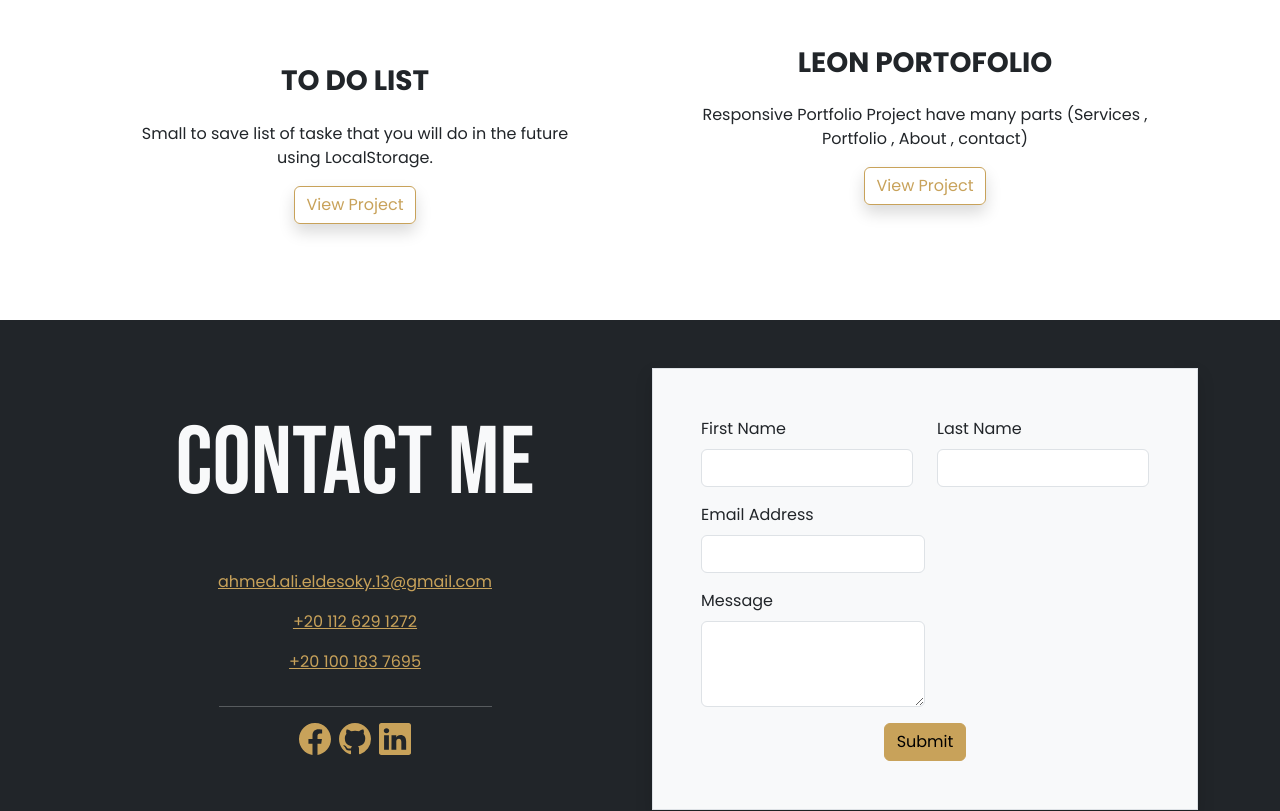
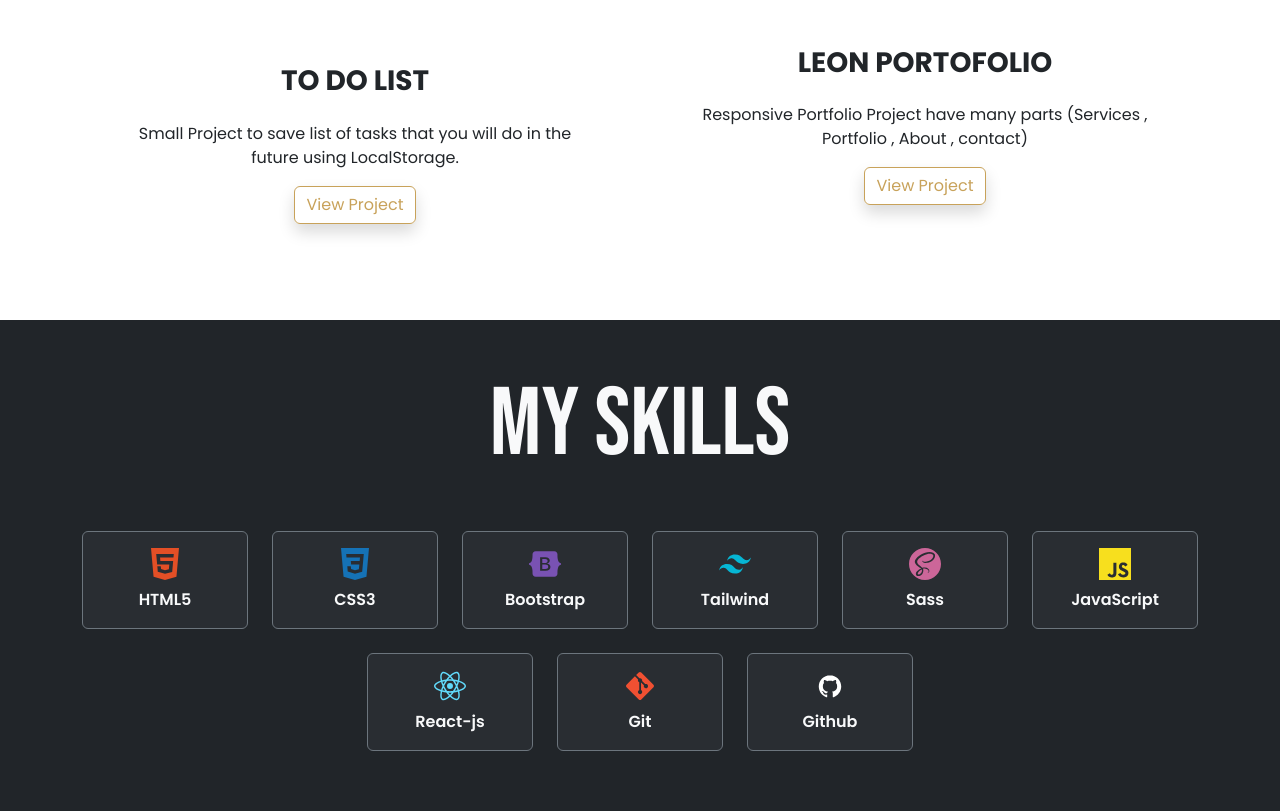
Before and after one commit to ahmed-ali-dev/Portfolio, a React (Create React App) app: page / in a window 1280 px wide. Shown: the part 1783-2594 px from the top of the page. Built offline with nearby package versions, Linux system fonts and the light colour scheme.

Commit message:
Add Skills section with icons

```diff
--- a/package.json
+++ b/package.json
@@ -13,6 +13,7 @@
     "react": "^19.1.1",
     "react-bootstrap": "^2.10.10",
     "react-dom": "^19.1.1",
+    "react-icons": "^5.5.0",
     "react-scripts": "5.0.1",
     "sass": "^1.92.0",
     "web-vitals": "^2.1.4"
--- a/public/index.html
+++ b/public/index.html
@@ -2,7 +2,7 @@
 <html lang="en">
   <head>
     <meta charset="utf-8" />
-    <link rel="icon" href="%PUBLIC_URL%/favicon.ico" />
+    <link rel="icon" href="../src/assets/images/unnamed.png" />
     <meta name="viewport" content="width=device-width, initial-scale=1" />
     <meta name="theme-color" content="#000000" />
     <meta
--- a/src/App.js
+++ b/src/App.js
@@ -3,6 +3,7 @@ import NavigationBar from "./components/NavigationBar";
 import Header from "./components/Header";
 import AboutSection from "./components/AboutSection";
 import ProjectsSection from "./components/ProjectsSection";
+import SkillsSection from "./components/SkillsSection";
 import ContactSection from "./components/ContactSection";
 import Footer from "./components/Footer";
 
@@ -13,6 +14,7 @@ function App() {
       <Header />
       <AboutSection />
       <ProjectsSection />
+      <SkillsSection />
       <ContactSection />
       <Footer />
     </div>
--- a/src/assets/ProjectsItems.js
+++ b/src/assets/ProjectsItems.js
@@ -7,7 +7,8 @@ const ProjectsItems = [
     projectImg: ToDoList,
     projectTitle: "To Do List",
     projectDescription:
-      "Small to save list of taske that you will do in the future using LocalStorage.",
+      "Small Project to save list of tasks that you will do in the future using LocalStorage.",
+    ProjectLink: "https://ahmed-ali-dev.github.io/To-Do-List/",
   },
   {
     id: 2,
@@ -15,6 +16,7 @@ const ProjectsItems = [
     projectTitle: "leon portofolio",
     projectDescription:
       "Responsive Portfolio Project have many parts (Services , Portfolio , About , contact)",
+    ProjectLink: "https://ahmed-ali-dev.github.io/HTML_AND_CSS_Template_One/",
   },
 ];
 
--- a/src/components/ContactSection.jsx
+++ b/src/components/ContactSection.jsx
@@ -3,7 +3,7 @@ import ContactForm from "./ContactForm";
 
 function ContactSection() {
   return (
-    <div className="bg-dark text-light py-5" id="contact">
+    <div className="bg-white text-dark py-5" id="contact">
       <div className="container">
         <div className="row">
           <div className="col-md-6 d-flex flex-column justify-content-center">
--- a/src/components/ProjectCard.jsx
+++ b/src/components/ProjectCard.jsx
@@ -12,7 +12,11 @@ function ProjectCard(props) {
             {props.ProjectName}
           </Card.Title>
           <Card.Text>{props.ProjectDesc}</Card.Text>
-          <Button className="shadow text-capitalize" variant="outline-primary">
+          <Button
+            className="shadow text-capitalize"
+            variant="outline-primary"
+            onClick={() => window.open(props.ProjectLink, "_blank")}
+          >
             View Project
           </Button>
         </Card.Body>
--- a/src/components/ProjectsSection.jsx
+++ b/src/components/ProjectsSection.jsx
@@ -14,6 +14,7 @@ function ProjectsSection() {
               ProjectImage={Project.projectImg}
               ProjectName={Project.projectTitle}
               ProjectDesc={Project.projectDescription}
+              ProjectLink={Project.ProjectLink}
             />
           ))}
         </div>
--- /dev/null
+++ b/src/components/SkillsSection.jsx
@@ -0,0 +1,58 @@
+import React from "react";
+import {
+  SiHtml5,
+  SiCss3,
+  SiBootstrap,
+  SiTailwindcss,
+  SiSass,
+  SiJavascript,
+  SiTypescript,
+  SiReact,
+  SiRedux,
+  SiGit,
+  SiGithub,
+} from "react-icons/si";
+
+import { FaGitAlt } from "react-icons/fa";
+import { DiGithubBadge } from "react-icons/di";
+import { TbBrandNextjs, TbBrandThreejs } from "react-icons/tb"; // من Tabler Icons
+
+const skills = [
+  { name: "HTML5", icon: <SiHtml5 size={32} color="#E34F26" /> },
+  { name: "CSS3", icon: <SiCss3 size={32} color="#1572B6" /> },
+  { name: "Bootstrap", icon: <SiBootstrap size={32} color="#7952B3" /> },
+  { name: "Tailwind", icon: <SiTailwindcss size={32} color="#06B6D4" /> },
+  { name: "Sass", icon: <SiSass size={32} color="#CC6699" /> },
+  { name: "JavaScript", icon: <SiJavascript size={32} color="#F7DF1E" /> },
+  // { name: "TypeScript", icon: <SiTypescript size={32} color="#3178C6" /> },
+  { name: "React-js", icon: <SiReact size={32} color="#61DAFB" /> },
+  // { name: "Next-Js", icon: <TbBrandNextjs size={32} color="#ffffff" /> },
+  // { name: "Redux", icon: <SiRedux size={32} color="#764ABC" /> },
+  // { name: "Three-js", icon: <TbBrandThreejs size={32} color="#ffffff" /> },
+  { name: "Git", icon: <FaGitAlt size={32} color="#F05032" /> },
+  { name: "Github", icon: <DiGithubBadge size={32} color="#ffffff" /> },
+];
+
+function SkillsSection() {
+  return (
+    <div className="bg-dark text-light py-5" id="skills">
+      <div className="container">
+        <h2 className="text-center mb-5">My Skills</h2>
+        <div className="row justify-content-center">
+          {skills.map((skill, index) => (
+            <div key={index} className="col-6 col-sm-4 col-md-3 col-lg-2 mb-4">
+              <div className="d-flex flex-column align-items-center border border-secondary rounded py-3 h-100 bg-secondary bg-opacity-10">
+                {skill.icon}
+                <span className="mt-2 fw-semibold text-center">
+                  {skill.name}
+                </span>
+              </div>
+            </div>
+          ))}
+        </div>
+      </div>
+    </div>
+  );
+}
+
+export default SkillsSection;
```
Also changed, not shown: 1 other file (tests, documents, lock files or other folders).
